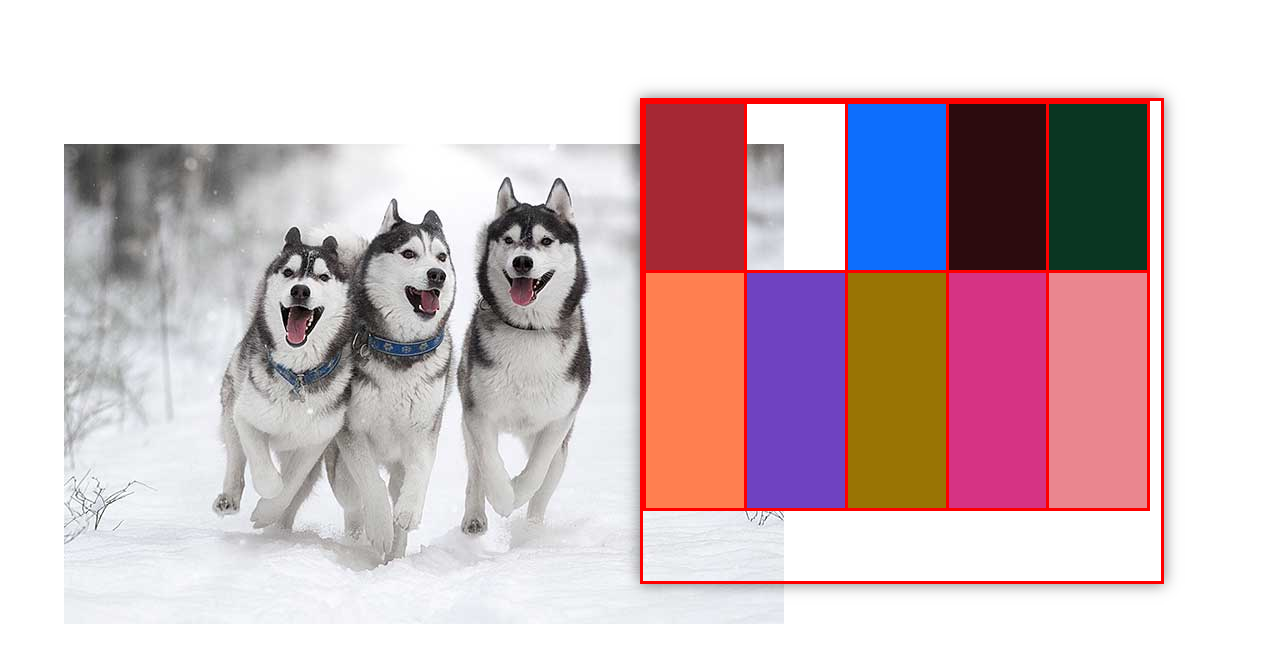
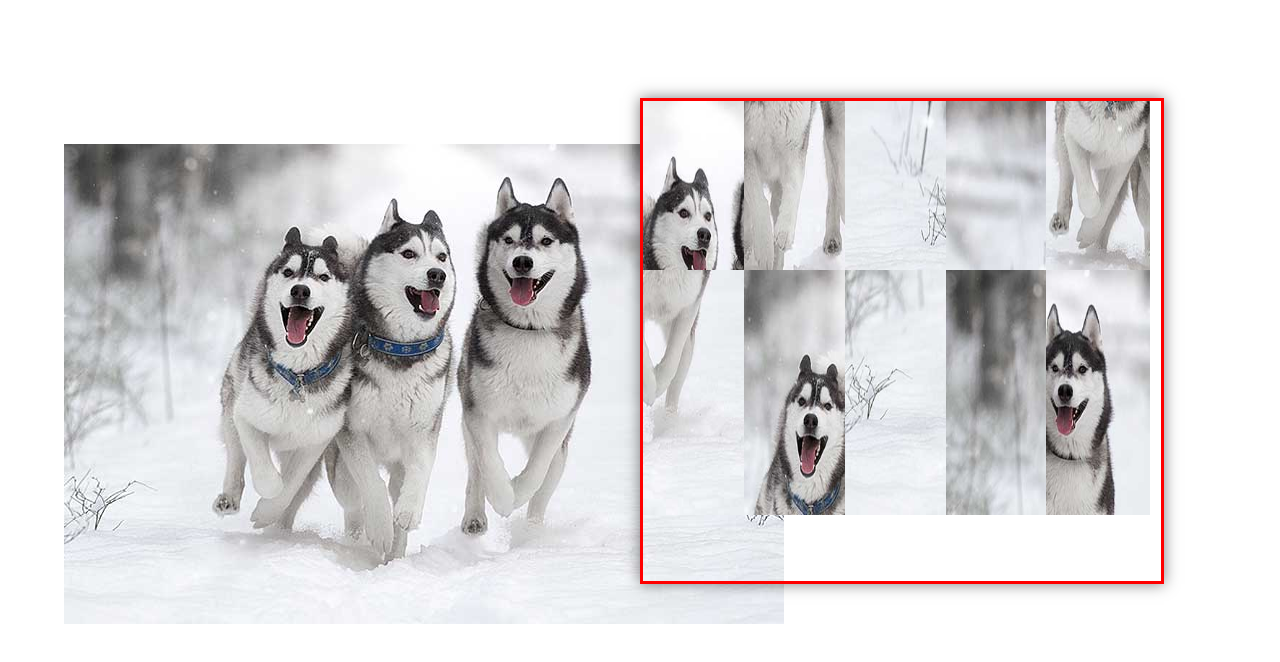
Before and after one commit to jayani018/Game, a plain HTML site: page level_three.html in a window 1280 px wide. Drawn offline with Linux system fonts and the light colour scheme.

Commit message:
Updated level_Three-Dog

```diff
--- a/level_three.html
+++ b/level_three.html
@@ -30,8 +30,8 @@
       grid-column: 5;
       gap: 3px;
       /*height: 20px;*/
-      width: 19%;
-      height: 49%;
+      width: 20%;
+      height: 51%;
     }
     #cropImageL3_1{
       position: absolute;
@@ -40,7 +40,7 @@
       left: 0%;
       top: 0px;
       background-color: #a52834;
-      border: 3px solid red;
+      /*border: 3px solid red;*/
     }
     #cropImageL3_2{
       position: absolute;
@@ -48,7 +48,7 @@
       /*height: 50%;*/
       left: 101px;
       top: 0px;
-      border: 3px solid red;
+      /*border: 3px solid red;*/
     }
     #cropImageL3_3{
       position: absolute;
@@ -57,7 +57,7 @@
       left: 202px;
       top: 0px;
       background-color: #0d6efd;
-      border: 3px solid red;
+      /*border: 3px solid red;*/
     }
     #cropImageL3_4{
       position: absolute;
@@ -66,7 +66,7 @@
       left: 303px;
       top: 0px;
       background-color: #2c0b0e;
-      border: 3px solid red;
+      /*border: 3px solid red;*/
     }
     #cropImageL3_5{
       position: absolute;
@@ -75,7 +75,7 @@
       left: 403px;
       top:0px;
       background-color: #0a3622;
-      border: 3px solid red;
+      /*border: 3px solid red;*/
     }
     #cropImageL3_6{
       position: absolute;
@@ -84,7 +84,7 @@
       left: 0px;
       top: 169px;
       background-color: coral;
-      border: 3px solid red;
+      /*border: 3px solid red;*/
     }
     #cropImageL3_7{
       position: absolute;
@@ -93,7 +93,7 @@
       left: 101px;
       top: 169px;
       background-color: #6f42c1;
-      border: 3px solid red;
+      /*border: 3px solid red;*/
     }
     #cropImageL3_8{
       position: absolute;
@@ -102,7 +102,7 @@
       left: 202px;
       top: 169px;
       background-color: #997404;
-      border: 3px solid red;
+      /*border: 3px solid red;*/
     }
     #cropImageL3_9{
       position: absolute;
@@ -111,7 +111,7 @@
       left: 303px;
       top: 169px;
       background-color: #d63384;
-      border: 3px solid red;
+      /*border: 3px solid red;*/
     }
     #cropImageL3_10{
       position: absolute;
@@ -120,7 +120,7 @@
       left: 403px;
       top: 169px;
       background-color: #ea868f;
-      border: 3px solid red;
+      /*border: 3px solid red;*/
     }
 
   </style>
@@ -128,16 +128,16 @@
 <body>
 <div id="fullImg2"><img src="assests/image/level_03_image/three%20huskies_snow_l.jpg"></div>
 <section id="frame2">
-  <div class="cropImageL3" id="cropImageL3_1"></div>
-  <div class="cropImageL3" id="cropImageL3_2"></div>
-  <div class="cropImageL3" id="cropImageL3_3"></div>
-  <div class="cropImageL3" id="cropImageL3_4"></div>
-  <div class="cropImageL3" id="cropImageL3_5"></div>
-  <div class="cropImageL3" id="cropImageL3_6"></div>
-  <div class="cropImageL3" id="cropImageL3_7"></div>
-  <div class="cropImageL3" id="cropImageL3_8"></div>
-  <div class="cropImageL3" id="cropImageL3_9"></div>
-  <div class="cropImageL3" id="cropImageL3_10"></div>
+  <div class="cropImageL3" id="cropImageL3_1"><img style="width: 100%;height :100%" src="assests/image/level_03_image/cropImages/image_part_003.jpg"></div>
+  <div class="cropImageL3" id="cropImageL3_2"><img style="width: 100%;height :100%" src="assests/image/level_03_image/cropImages/image_part_008.jpg"></div>
+  <div class="cropImageL3" id="cropImageL3_3"><img style="width: 100%;height :100%" src="assests/image/level_03_image/cropImages/image_part_010.jpg"></div>
+  <div class="cropImageL3" id="cropImageL3_4"><img style="width: 100%;height :100%"src="assests/image/level_03_image/cropImages/image_part_005.jpg"></div>
+  <div class="cropImageL3" id="cropImageL3_5"><img style="width: 100%;height :100%"src="assests/image/level_03_image/cropImages/image_part_007.jpg"></div>
+  <div class="cropImageL3" id="cropImageL3_6"><img style="width: 100%;height :100%"src="assests/image/level_03_image/cropImages/image_part_009.jpg"></div>
+  <div class="cropImageL3" id="cropImageL3_7"><img style="width: 100%;height :100%"src="assests/image/level_03_image/cropImages/image_part_002.jpg"></div>
+  <div class="cropImageL3" id="cropImageL3_8"><img style="width: 100%;height :100%"src="assests/image/level_03_image/cropImages/image_part_006.jpg"></div>
+  <div class="cropImageL3" id="cropImageL3_9"><img style="width: 100%;height :100%"src="assests/image/level_03_image/cropImages/image_part_001.jpg"></div>
+  <div class="cropImageL3" id="cropImageL3_10"><img style="width: 100%;height :100%"src="assests/image/level_03_image/cropImages/image_part_004.jpg"></div>
 </section>
 </body>
 </html>
```
Also changed, not shown: level_two.html (+6 -6 lines).
